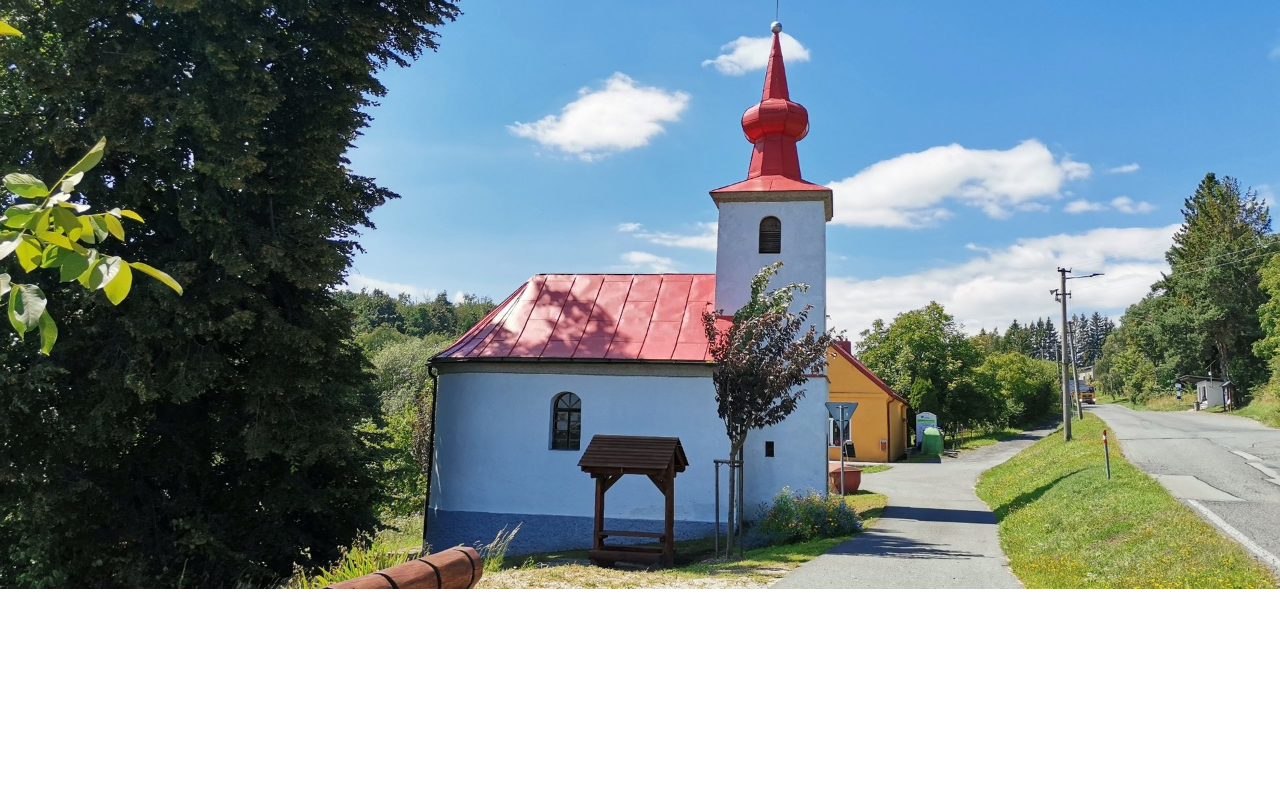
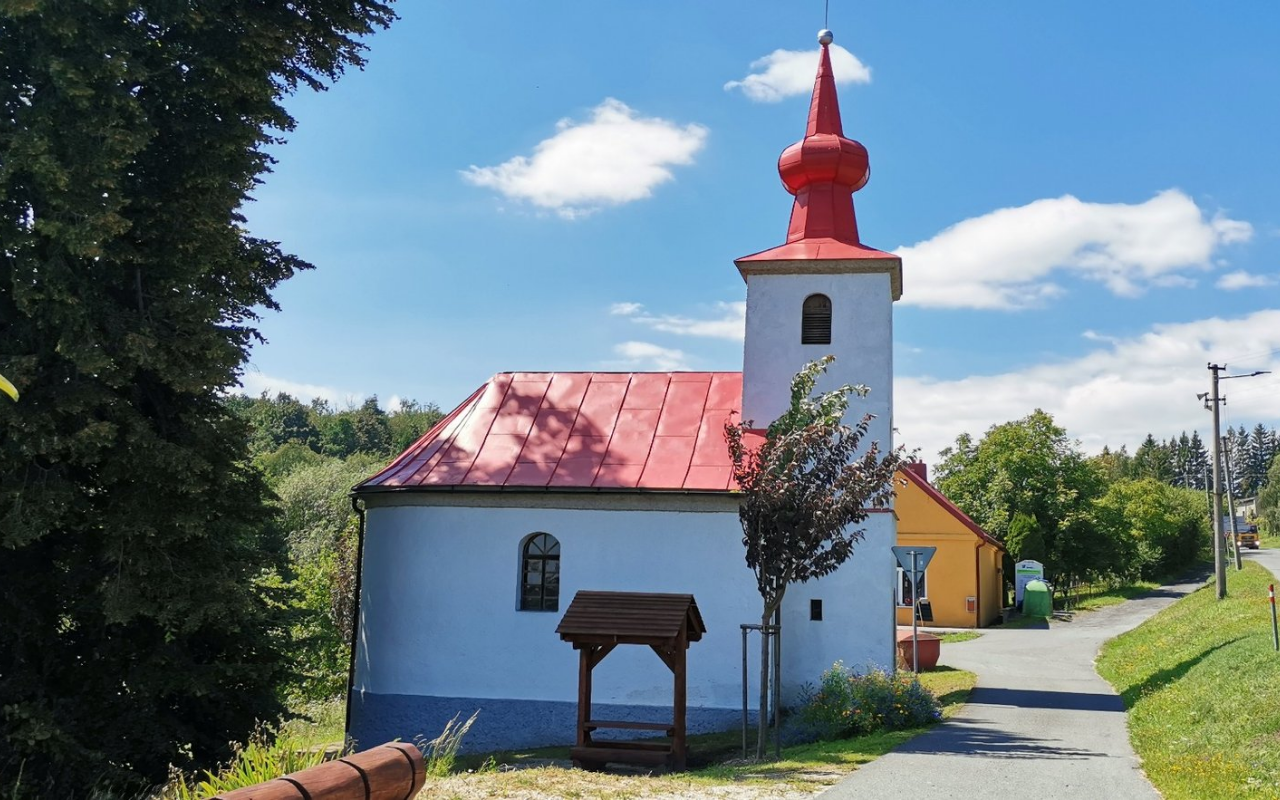
Before and after one commit to jaroslavkolcava/krchlebynamorave.cz, a plain HTML site: page index.html in a window 1280 px wide. Drawn offline with Linux system fonts and the light colour scheme.

Commit message:
Update index.html

```diff
--- a/index.html
+++ b/index.html
@@ -4,8 +4,22 @@
   <meta charset="UTF-8" />
   <meta name="viewport" content="width=device-width, initial-scale=1.0" />
   <title>KRCHLEBY na Moravě | 789 01 | okr. Šumperk</title>
+  <style>
+    html, body {
+      margin: 0;
+      padding: 0;
+      height: 100%;
+    }
+    body {
+      background-image: url('files/krchleby.jpg');
+      background-attachment: fixed;   /* parallax efekt */
+      background-position: center;
+      background-repeat: no-repeat;
+      background-size: cover;
+      height: 100vh; /* plná výška obrazovky */
+    }
+  </style>
 </head>
-<body style="margin:0; padding:0;">
-  <img src="files/krchleby.jpg" alt="KRCHLEBY na Moravě" style="width:100%; height:auto; display:block;" />
+<body>
 </body>
 </html>
```
